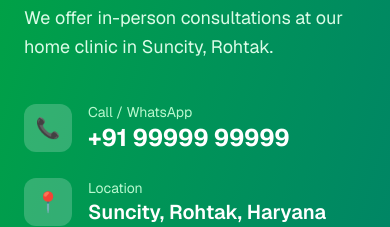
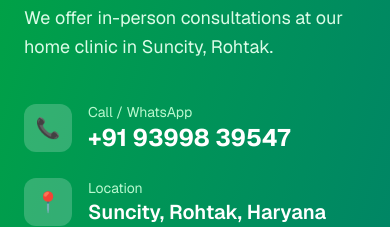
Before and after one commit to Raman0925/Avantika-Saxena-Website, a Next.js app: page / in a window 390 px wide. Shown: the part 5886-6113 px from the top of the page. Built offline with nearby package versions, Linux system fonts and the light colour scheme.

Commit message:
fix: update display phone number in contact section

```diff
--- a/components/Contact.tsx
+++ b/components/Contact.tsx
@@ -21,7 +21,7 @@ export default function Contact() {
                 <div>
                   <div className="text-green-200 text-sm">Call / WhatsApp</div>
                   <a href="tel:9399839547" className="text-2xl font-bold hover:text-green-200 transition-colors">
-                    +91 99999 99999
+                    +91 93998 39547
                   </a>
                 </div>
               </div>
```
